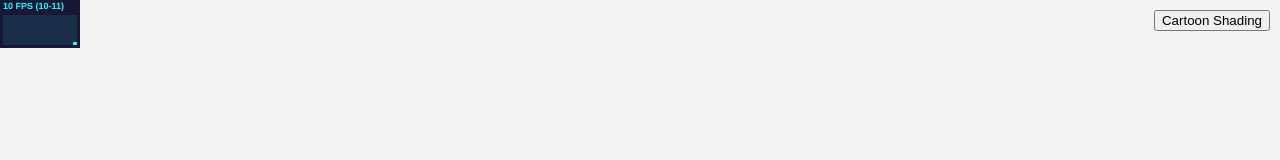
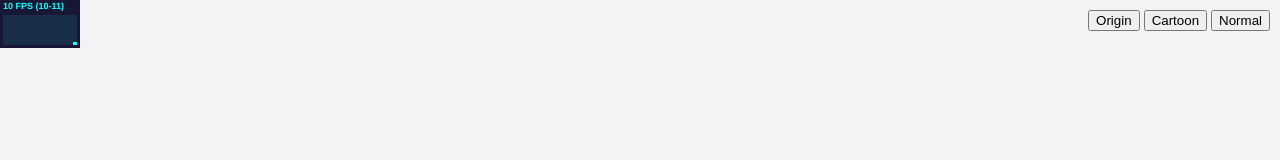
Before and after one commit to Ovilia/cezanne, a plain HTML site: page index.html in a window 1280 px wide. Shown: the top 160 px of the page. Drawn offline with Linux system fonts and the light colour scheme; animation ran at ten frames a second.

Commit message:
enable not using shader

```diff
--- a/index.html
+++ b/index.html
@@ -25,7 +25,9 @@
         <canvas id="mainCanvas" width="800px" height="600px" ></canvas>
 
         <div id="control">
-            <button onclick="useShader('cartoon')">Cartoon Shading</button>
+            <button onclick="useShader('none')">Origin</button>
+            <button onclick="useShader('cartoon')">Cartoon</button>
+            <button onclick="useShader('normal')">Normal</button>
         </div>
 
         <script src="lib/three.js"></script>
@@ -43,6 +45,8 @@
             var appleMesh = null;
             var stemMesh = null;
             var groupMesh = null;
+            var appleMat = null;
+            var stemMat = null;
 
             var keyLight = null;
             var fillLight = null;
@@ -88,9 +92,11 @@
                             if (child instanceof THREE.Mesh) {
                                 if (!appleMesh) {
                                     appleMesh = child;
+                                    appleMat = appleMesh.material;
                                 }
                                 else {
                                     stemMesh = child;
+                                    stemMat = stemMesh.material;
                                 }
                             }
                         });
@@ -139,6 +145,12 @@
             }
 
             function useShader(name) {
+                if (name === 'none') {
+                    appleMesh.material = appleMat;
+                    stemMesh.material = stemMat;
+                    return;
+                }
+
                 if (!shaderConfig) {
                     // try after a second
                     setTimeout(function () {
```
